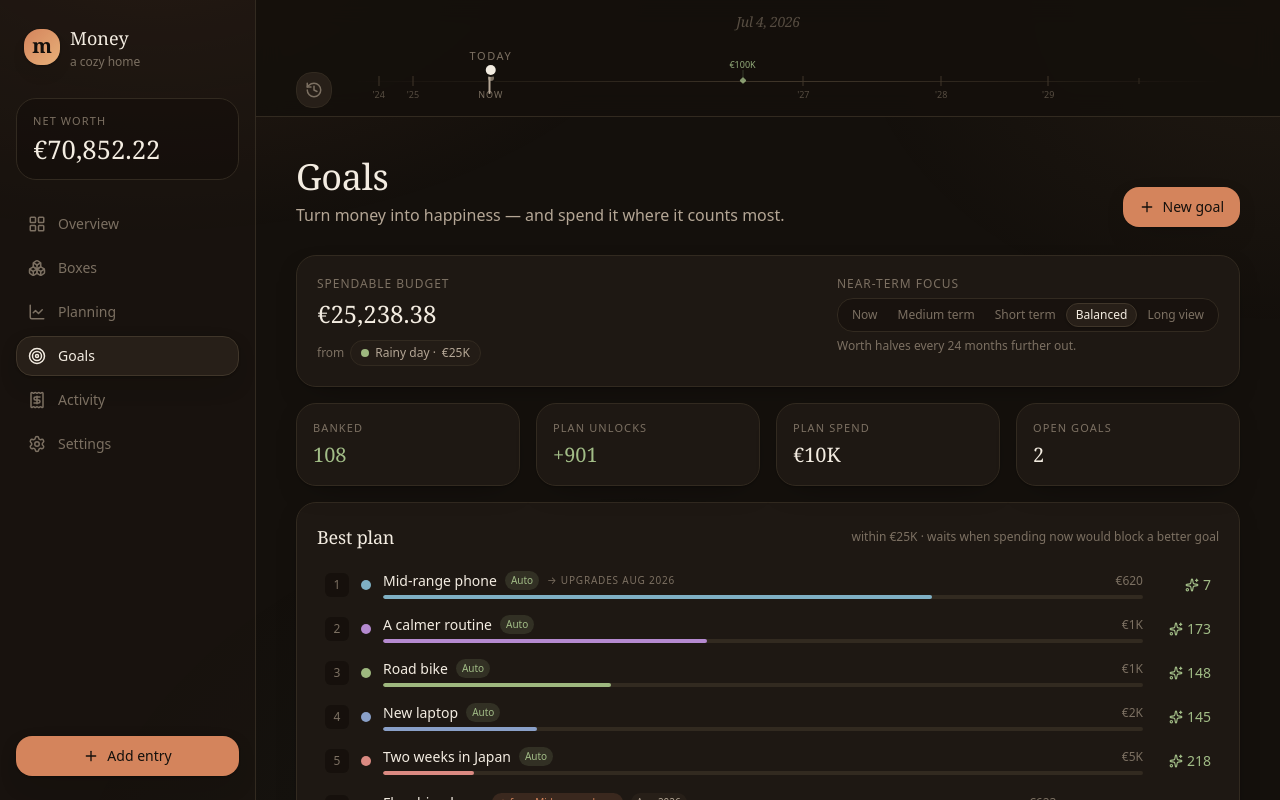
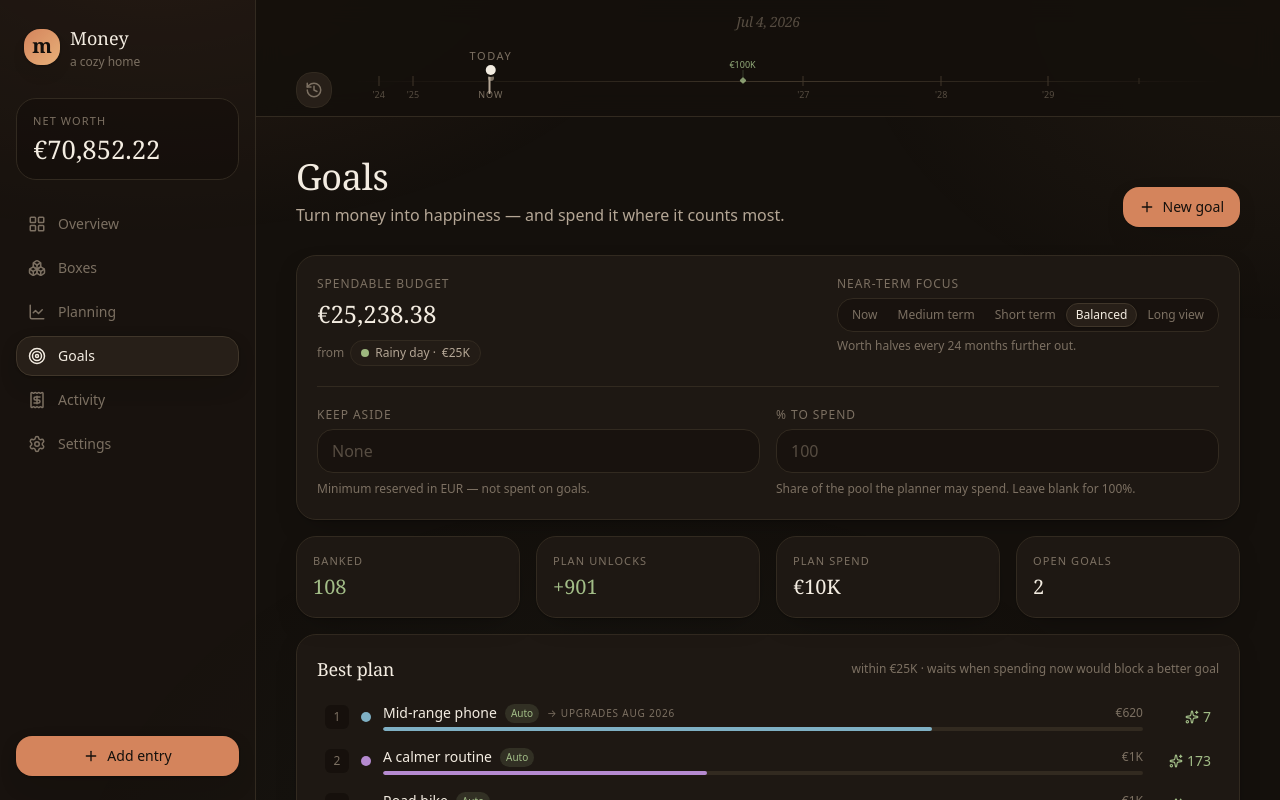
Before and after one commit to hassanmodev/money, a React (Vite) app: page /goals in a window 1280 px wide. Shown: the top 800 px of the page. Built offline with nearby package versions, Linux system fonts and the light colour scheme.

Commit message:
Cap goals spendable budget with % to spend and/or min aside (MN-10).
Keeps a reserved floor and optional spend percent so planning no longer consumes the full fundsGoals pool by default.

```diff
--- a/src/domain/projection.ts
+++ b/src/domain/projection.ts
@@ -360,9 +360,25 @@ export function goalFundingBoxes(state: FinanceState, dateISO: ISODate): GoalFun
   return pool.map((b) => ({ boxId: b.id, base: toBase(series[b.id][0], b.currency, state.settings) }))
 }
 
-/** The planner's spendable budget: the summed base value of {@link goalFundingBoxes}. */
+/**
+ * Cap the raw funding pool by optional aside / spend-percent settings.
+ * Unset settings → full pool; both set → min(pool × %, pool − aside).
+ */
+function spendableGoalBudget(pool: number, settings: Settings): number {
+  const aside = settings.goalBudgetAside
+  const pct = settings.goalBudgetSpendPercent
+  const hasAside = aside != null
+  const hasPct = pct != null
+  if (!hasAside && !hasPct) return pool
+  const afterAside = hasAside ? Math.max(0, pool - aside) : Infinity
+  const afterPct = hasPct ? pool * pct : Infinity
+  return Math.min(afterAside, afterPct)
+}
+
+/** The planner's spendable budget: the capped sum of {@link goalFundingBoxes}. */
 export function goalFundingBudget(state: FinanceState, dateISO: ISODate): number {
-  return goalFundingBoxes(state, dateISO).reduce((sum, f) => sum + f.base, 0)
+  const pool = goalFundingBoxes(state, dateISO).reduce((sum, f) => sum + f.base, 0)
+  return spendableGoalBudget(pool, state.settings)
 }
 
 /**
@@ -371,6 +387,8 @@ export function goalFundingBudget(state: FinanceState, dateISO: ISODate): number
  * time-aware planner can see the budget grow. No open-goal spends are baked in
  * (those are what the planner is deciding); spends from already-achieved goals
  * are, since they've really left. Returns zeros when nothing funds open goals.
+ * Each point is capped by the same aside / spend-percent rules as
+ * {@link goalFundingBudget}.
  */
 export function goalBudgetCurve(state: FinanceState, grid: ISODate[]): number[] {
   const active = state.boxes.filter((b) => !b.archived)
@@ -378,7 +396,8 @@ export function goalBudgetCurve(state: FinanceState, grid: ISODate[]): number[]
   if (funders.length === 0 || grid.length === 0) return grid.map(() => 0)
   const txns = [...state.transactions, ...goalOutflows(state.goals ?? [], active, state.settings.baseCurrency)]
   const series = simulate(active, txns, state.settings, grid.map((d) => parseISO(d).getTime()))
-  return grid.map((_, i) =>
-    funders.reduce((sum, b) => sum + toBase(series[b.id][i], b.currency, state.settings), 0),
-  )
+  return grid.map((_, i) => {
+    const pool = funders.reduce((sum, b) => sum + toBase(series[b.id][i], b.currency, state.settings), 0)
+    return spendableGoalBudget(pool, state.settings)
+  })
 }
--- a/src/features/goals/GoalsPage.tsx
+++ b/src/features/goals/GoalsPage.tsx
@@ -2,14 +2,14 @@ import { ArrowUp, Sparkles, Target, Plus, Wallet } from 'lucide-react'
 import { motion } from 'motion/react'
 import { useCallback, useEffect, useMemo, useState } from 'react'
 import { useSearchParams } from 'react-router-dom'
-import { goalHappiness, umbrellaSources, type Goal, type GoalStatus, type HappinessOptions } from '@/domain'
+import { currencyMeta, goalHappiness, umbrellaSources, type Goal, type GoalStatus, type HappinessOptions } from '@/domain'
 import { Page } from '@/components/Page'
 import { PageHeader } from '@/components/PageHeader'
 import { addMonthsISO, fmtMonthYear } from '@/lib/date'
 import { useActiveBoxes, useBankedHappiness, useCommittedPlan, useGoalAutoApply, useGoalBudget, useGoalFundingBoxes, useGoalGroups, useGoals } from '@/store/selectors'
 import { useViewDate } from '@/store/time'
 import { useStore } from '@/store/store'
-import { Button, Card, Chip, Money, Segmented } from '@/ui'
+import { Button, Card, Chip, Field, Input, Money, Segmented } from '@/ui'
 import { GoalCard } from './GoalCard'
 import { GoalEditor } from './GoalEditor'
 import { GoalStack } from './GoalStack'
@@ -262,6 +262,52 @@ export default function GoalsPage() {
             />
             <p className="text-xs text-faint">Worth halves every {halfLifeMonths} months further out.</p>
           </div>
+        </div>
+
+        <div className="mt-5 grid grid-cols-1 gap-4 border-t border-line pt-5 sm:grid-cols-2">
+          <Field
+            label="Keep aside"
+            hint={`Minimum reserved in ${currencyMeta(settings.baseCurrency).code} — not spent on goals.`}
+          >
+            <Input
+              value={settings.goalBudgetAside != null ? String(settings.goalBudgetAside) : ''}
+              onChange={(e) => {
+                const v = e.target.value.trim()
+                if (v === '') {
+                  updateSettings({ goalBudgetAside: undefined })
+                  return
+                }
+                const n = parseFloat(v)
+                if (!Number.isNaN(n)) updateSettings({ goalBudgetAside: Math.max(0, n) })
+              }}
+              inputMode="decimal"
+              placeholder="None"
+              aria-label="Keep aside"
+            />
+          </Field>
+          <Field label="% to spend" hint="Share of the pool the planner may spend. Leave blank for 100%.">
+            <Input
+              value={
+                settings.goalBudgetSpendPercent != null
+                  ? String(Math.round(settings.goalBudgetSpendPercent * 1000) / 10)
+                  : ''
+              }
+              onChange={(e) => {
+                const v = e.target.value.trim()
+                if (v === '') {
+                  updateSettings({ goalBudgetSpendPercent: undefined })
+                  return
+                }
+                const n = parseFloat(v)
+                if (!Number.isNaN(n)) {
+                  updateSettings({ goalBudgetSpendPercent: Math.min(1, Math.max(0, n / 100)) })
+                }
+              }}
+              inputMode="decimal"
+              placeholder="100"
+              aria-label="Percent to spend"
+            />
+          </Field>
         </div>
       </Card>
 
```
Also changed, not shown: src/domain/types.ts (+11 -0 lines), 2 other files (tests, documents, lock files or other folders).
